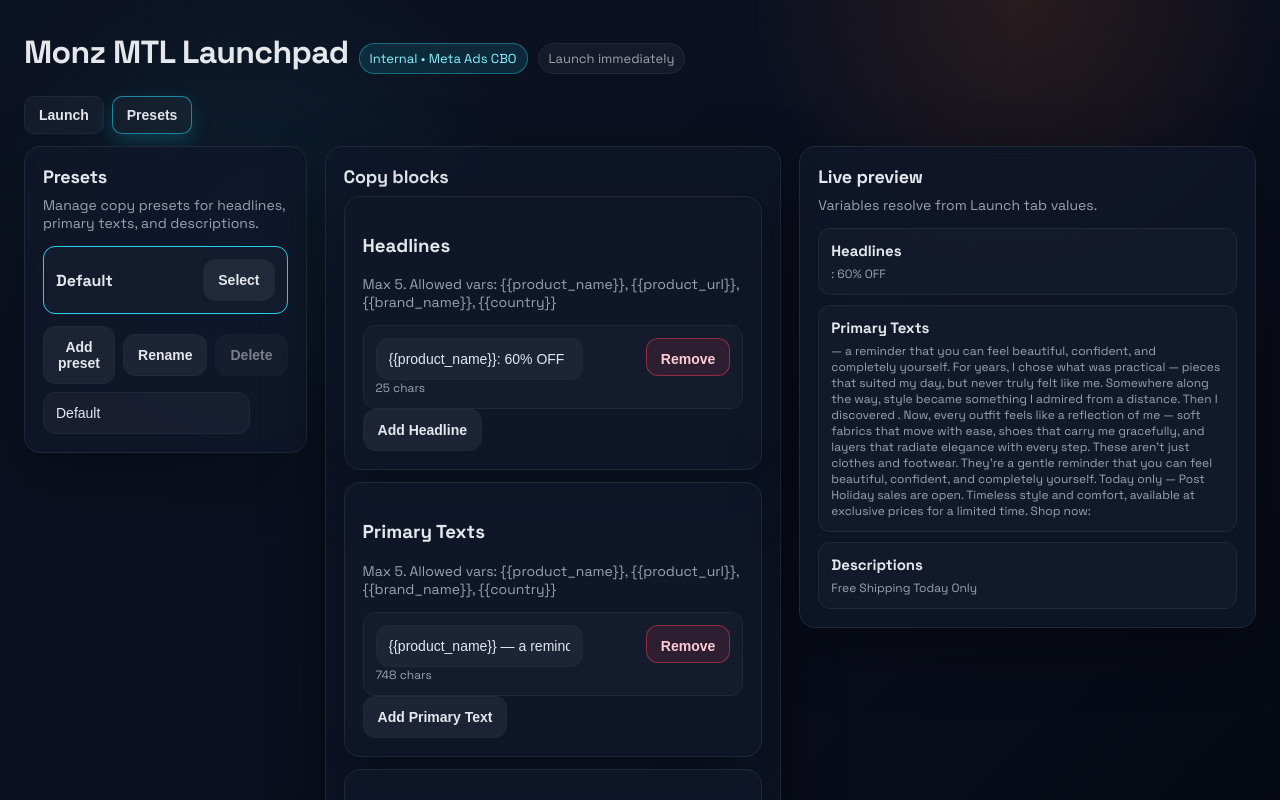
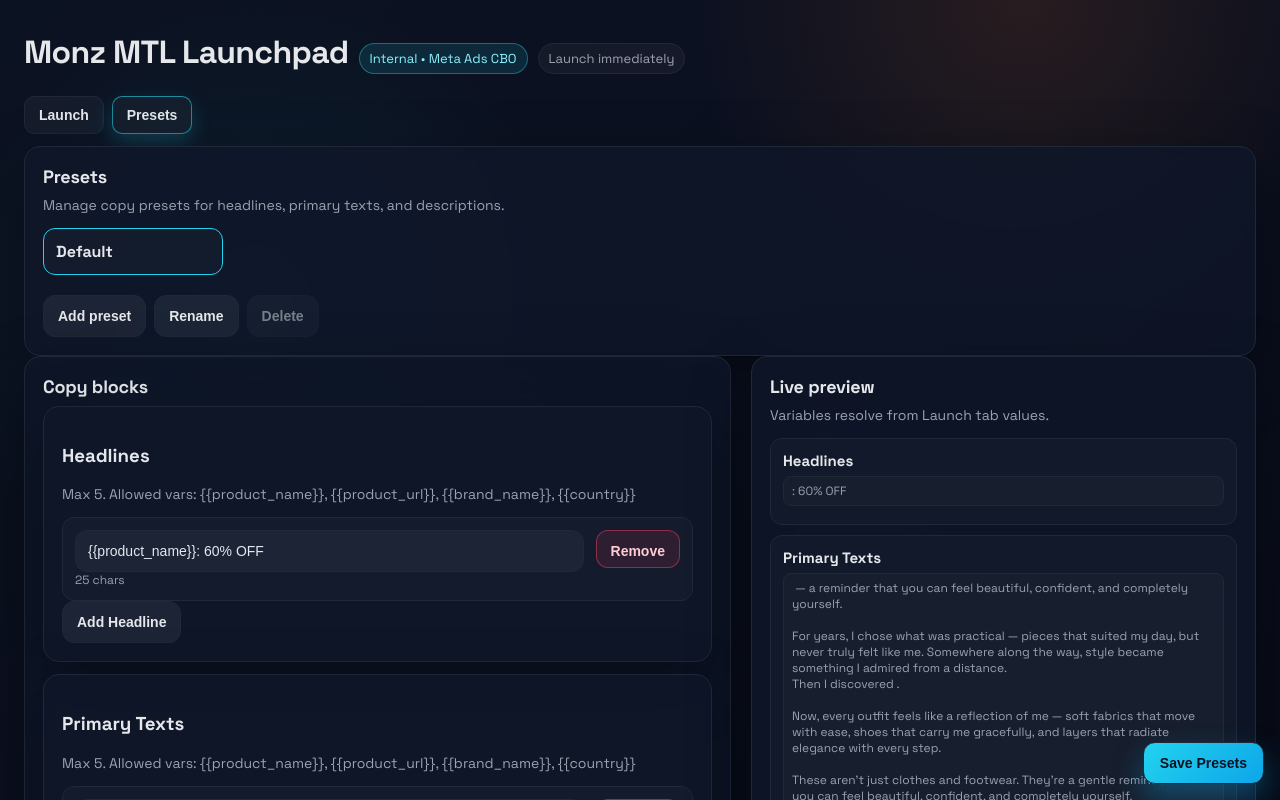
Before and after one commit to voldigotcodes/Monz-MTL-Launchpad, a React (Vite) app: page / in a window 1280 px wide. Both pictures are taken after a click on the button "Presets". Shown: the top 800 px of the page. Built offline with nearby package versions, Linux system fonts and the light colour scheme.

Commit message:
Add copy preset UX tweaks and backend carousel copy support

```diff
--- a/src/App.tsx
+++ b/src/App.tsx
@@ -134,13 +134,21 @@ function AppShell() {
 
   function validateCopyPreset(preset: CopyPreset | null): string | null {
     if (!preset) return "No preset selected.";
-    if ((preset.headlines.length > 5) || (preset.primaryTexts.length > 5) || (preset.descriptions.length > 5)) {
+    if (
+      preset.headlines.length > 5 ||
+      preset.primaryTexts.length > 5 ||
+      preset.descriptions.length > 5 ||
+      (preset.carouselHeadlines?.length || 0) > 5 ||
+      (preset.carouselDescriptions?.length || 0) > 5
+    ) {
       return "Preset exceeds copy limits (max 5 per section).";
     }
     const unknowns = [
       ...preset.headlines.flatMap(findUnknownVariables),
       ...preset.primaryTexts.flatMap(findUnknownVariables),
       ...preset.descriptions.flatMap(findUnknownVariables),
+      ...(preset.carouselHeadlines || []).flatMap(findUnknownVariables),
+      ...(preset.carouselDescriptions || []).flatMap(findUnknownVariables),
     ];
     if (unknowns.length) {
       return `Unknown variables: ${Array.from(new Set(unknowns)).join(", ")}`;
@@ -510,25 +518,54 @@ function PresetsTab({ activePreset, launchVars }: PresetsTabProps) {
     useCopyPresets();
 
   const [renameValue, setRenameValue] = useState(activePreset?.name ?? "");
+  const [renaming, setRenaming] = useState(false);
 
   useEffect(() => {
     setRenameValue(activePreset?.name ?? "");
+    setRenaming(false);
   }, [activePresetId]);
 
-  function updateField(field: "headlines" | "primaryTexts" | "descriptions", index: number, value: string) {
+  function updateField(
+    field:
+      | "headlines"
+      | "primaryTexts"
+      | "descriptions"
+      | "carouselPrimaryTexts"
+      | "carouselHeadlines"
+      | "carouselDescriptions",
+    index: number,
+    value: string,
+  ) {
     if (!activePreset) return;
     const next = [...activePreset[field]];
     next[index] = value;
     updatePresetField(activePreset.id, field, next);
   }
 
-  function removeField(field: "headlines" | "primaryTexts" | "descriptions", index: number) {
+  function removeField(
+    field:
+      | "headlines"
+      | "primaryTexts"
+      | "descriptions"
+      | "carouselPrimaryTexts"
+      | "carouselHeadlines"
+      | "carouselDescriptions",
+    index: number,
+  ) {
     if (!activePreset) return;
     const next = activePreset[field].filter((_, i) => i !== index);
     updatePresetField(activePreset.id, field, next);
   }
 
-  function addField(field: "headlines" | "primaryTexts" | "descriptions") {
+  function addField(
+    field:
+      | "headlines"
+      | "primaryTexts"
+      | "descriptions"
+      | "carouselPrimaryTexts"
+      | "carouselHeadlines"
+      | "carouselDescriptions",
+  ) {
     if (!activePreset) return;
     if (activePreset[field].length >= 5) return;
     updatePresetField(activePreset.id, field, [...activePreset[field], ""]);
@@ -536,8 +573,9 @@ function PresetsTab({ activePreset, launchVars }: PresetsTabProps) {
 
 function renderSection(
   title: string,
-    field: "headlines" | "primaryTexts" | "descriptions",
+  field: "headlines" | "primaryTexts" | "descriptions" | "carouselHeadlines" | "carouselDescriptions",
   items: string[],
+  opts?: { multiline?: boolean },
 ) {
   return (
     <div className="card">
@@ -549,11 +587,21 @@ function PresetsTab({ activePreset, launchVars }: PresetsTabProps) {
           return (
             <div key={`${field}-${idx}`} className="list-item" style={{ alignItems: "flex-start" }}>
               <div style={{ flex: 1 }}>
+                  {opts?.multiline ? (
+                    <textarea
+                      className="multiline"
+                      rows={3}
+                      value={text}
+                      onChange={(e) => updateField(field, idx, e.target.value)}
+                      placeholder={`Enter ${title.toLowerCase().slice(0, -1)}`}
+                    />
+                  ) : (
                     <input
                       value={text}
                       onChange={(e) => updateField(field, idx, e.target.value)}
                       placeholder={`Enter ${title.toLowerCase().slice(0, -1)}`}
                     />
+                  )}
               <div className="mini">
                 {text.length} chars {unknowns.length ? `• Unknown: ${unknowns.join(", ")}` : ""}
               </div>
@@ -588,54 +636,83 @@ function PresetsTab({ activePreset, launchVars }: PresetsTabProps) {
 }
 
   return (
-    <div className="grid presets-grid">
+    <div className="presets-layout gap-lg">
       <section className="card">
         <h2>Presets</h2>
         <p className="subdued">Manage copy presets for headlines, primary texts, and descriptions.</p>
-        <div className="list">
+        <div className="list preset-list">
           {presets.map((preset) => (
             <div
               key={preset.id}
               className="list-item"
-              style={{ borderColor: preset.id === activePresetId ? "var(--accent)" : undefined }}
+              style={{
+                borderColor: preset.id === activePresetId ? "var(--accent)" : undefined,
+                cursor: "pointer",
+                minWidth: 180,
+                maxWidth: 220,
+                flex: "0 0 auto",
+              }}
+              onClick={() => setActivePreset(preset.id)}
             >
               <div className="item-meta">
                 <strong>{preset.name}</strong>
               </div>
-              <div className="inline">
-                <button onClick={() => setActivePreset(preset.id)}>Select</button>
-              </div>
             </div>
           ))}
         </div>
-        <div className="inline" style={{ gap: 8, marginTop: 12 }}>
+        <div className="inline" style={{ gap: 8, marginTop: 12, flexWrap: "wrap" }}>
           <button onClick={() => addPreset()}>Add preset</button>
+          {!renaming && (
+            <button onClick={() => setRenaming(true)} disabled={!activePreset}>
+              Rename
+            </button>
+          )}
+          {renaming && (
+            <>
               <button
-            onClick={() => renamePreset(activePresetId, renameValue || "Untitled")}
+                className="primary"
+                onClick={() => {
+                  renamePreset(activePresetId, renameValue || "Untitled");
+                  setRenaming(false);
+                }}
                 disabled={!activePreset}
               >
-            Rename
+                Save
               </button>
+              <button className="danger" onClick={() => setRenaming(false)}>
+                Cancel
+              </button>
+              <input
+                style={{ marginTop: 0, maxWidth: 220 }}
+                value={renameValue}
+                onChange={(e) => setRenameValue(e.target.value)}
+                placeholder="Preset name"
+              />
+            </>
+          )}
           <button onClick={() => deletePreset(activePresetId)} disabled={presets.length === 1}>
             Delete
           </button>
         </div>
-        <input
-          style={{ marginTop: 8 }}
-          value={renameValue}
-          onChange={(e) => setRenameValue(e.target.value)}
-          placeholder="Preset name"
-        />
       </section>
 
+      <div className="grid gap-lg" style={{ gridTemplateColumns: "1.4fr 1fr" }}>
         <section className="card">
           <h2>Copy blocks</h2>
           {!activePreset && <div className="mini">No preset selected.</div>}
           {activePreset && (
             <div className="grid" style={{ gridTemplateColumns: "1fr", gap: 12 }}>
               {renderSection("Headlines", "headlines", activePreset.headlines)}
-            {renderSection("Primary Texts", "primaryTexts", activePreset.primaryTexts)}
+              {renderSection("Primary Texts", "primaryTexts", activePreset.primaryTexts, { multiline: true })}
               {renderSection("Descriptions", "descriptions", activePreset.descriptions)}
+              <div className="grid" style={{ gridTemplateColumns: "1fr 1fr", gap: 10 }}>
+                {renderSection("Carousel Card Headlines", "carouselHeadlines", activePreset.carouselHeadlines || [])}
+                {renderSection(
+                  "Carousel Card Descriptions",
+                  "carouselDescriptions",
+                  activePreset.carouselDescriptions || [],
+                )}
+              </div>
             </div>
           )}
         </section>
@@ -649,7 +726,7 @@ function PresetsTab({ activePreset, launchVars }: PresetsTabProps) {
               <div className="preview-row">
                 <h4>Headlines</h4>
                 {resolvedPreview(activePreset.headlines).map((h, idx) => (
-                <div key={`h-${idx}`} className="mini" style={{ color: h.error ? "#f97316" : undefined }}>
+                  <div key={`h-${idx}`} className="mini block-line" style={{ color: h.error ? "#f97316" : undefined }}>
                     {h.text} {h.error ? `(${h.error})` : ""}
                   </div>
                 ))}
@@ -657,7 +734,7 @@ function PresetsTab({ activePreset, launchVars }: PresetsTabProps) {
               <div className="preview-row">
                 <h4>Primary Texts</h4>
                 {resolvedPreview(activePreset.primaryTexts).map((h, idx) => (
-                <div key={`p-${idx}`} className="mini" style={{ color: h.error ? "#f97316" : undefined }}>
+                  <div key={`p-${idx}`} className="mini block-line" style={{ color: h.error ? "#f97316" : undefined, whiteSpace: "pre-wrap" }}>
                     {h.text} {h.error ? `(${h.error})` : ""}
                   </div>
                 ))}
@@ -665,7 +742,22 @@ function PresetsTab({ activePreset, launchVars }: PresetsTabProps) {
               <div className="preview-row">
                 <h4>Descriptions</h4>
                 {resolvedPreview(activePreset.descriptions).map((h, idx) => (
-                <div key={`d-${idx}`} className="mini" style={{ color: h.error ? "#f97316" : undefined }}>
+                  <div key={`d-${idx}`} className="mini block-line" style={{ color: h.error ? "#f97316" : undefined }}>
+                    {h.text} {h.error ? `(${h.error})` : ""}
+                  </div>
+                ))}
+              </div>
+              <div className="preview-row">
+                <h4>Carousel Cards</h4>
+                <div className="mini">Headlines</div>
+                {resolvedPreview(activePreset.carouselHeadlines || []).map((h, idx) => (
+                  <div key={`ch-${idx}`} className="mini block-line" style={{ color: h.error ? "#f97316" : undefined }}>
+                    {h.text} {h.error ? `(${h.error})` : ""}
+                  </div>
+                ))}
+                <div className="mini" style={{ marginTop: 6 }}>Descriptions</div>
+                {resolvedPreview(activePreset.carouselDescriptions || []).map((h, idx) => (
+                  <div key={`cd-${idx}`} className="mini block-line" style={{ color: h.error ? "#f97316" : undefined }}>
                     {h.text} {h.error ? `(${h.error})` : ""}
                   </div>
                 ))}
@@ -674,5 +766,9 @@ function PresetsTab({ activePreset, launchVars }: PresetsTabProps) {
           )}
         </section>
       </div>
+      <button className="floating-save" onClick={() => saveCopyPresets(copyCtx.presets)}>
+        Save Presets
+      </button>
+    </div>
   );
 }
--- a/src/context/CopyPresetsContext.tsx
+++ b/src/context/CopyPresetsContext.tsx
@@ -30,6 +30,8 @@ const defaultPreset: CopyPreset = {
       "Shop now: {{product_url}}",
   ],
   descriptions: ["Free Shipping Today Only"],
+  carouselHeadlines: [],
+  carouselDescriptions: [],
 };
 
 export function CopyPresetProvider({ children }: { children: React.ReactNode }) {
@@ -72,11 +74,12 @@ export function CopyPresetProvider({ children }: { children: React.ReactNode })
       },
       deletePreset: (id) => {
         if (presets.length === 1) return;
-        setPresets((prev) => prev.filter((p) => p.id !== id));
-        if (activePresetId === id) {
-          const next = presets.find((p) => p.id !== id);
-          if (next) setActivePresetId(next.id);
-        }
+        setPresets((prev) => {
+          const nextList = prev.filter((p) => p.id !== id);
+          const nextActive = nextList[nextList.length - 1];
+          setActivePresetId(nextActive ? nextActive.id : defaultPreset.id);
+          return nextList;
+        });
       },
       updatePresetField: (id, field, value) => {
         setPresets((prev) => prev.map((p) => (p.id === id ? { ...p, [field]: value } : p)));
--- a/src/styles.css
+++ b/src/styles.css
@@ -79,8 +79,8 @@ p.lede {
   align-items: start;
 }
 
-.presets-grid {
-  grid-template-columns: 0.6fr 1.1fr 1.1fr;
+.gap-lg {
+  gap: 20px;
 }
 
 .card {
@@ -128,6 +128,7 @@ textarea {
   color: #e2e8f0;
   font-size: 14px;
   transition: border-color 0.15s ease, box-shadow 0.15s ease;
+  width: 100%;
 }
 
 input:focus,
@@ -136,6 +137,19 @@ textarea:focus {
   outline: none;
   border-color: var(--accent);
   box-shadow: 0 0 0 3px var(--glow);
+}
+
+.multiline {
+  min-height: 80px;
+  resize: vertical;
+}
+
+.block-line {
+  padding: 6px 8px;
+  border: 1px solid var(--stroke);
+  border-radius: 8px;
+  margin-bottom: 6px;
+  background: rgba(255, 255, 255, 0.02);
 }
 
 .inline {
@@ -280,6 +294,15 @@ button:disabled {
   align-items: center;
 }
 
+.preset-list {
+  display: flex;
+  flex-direction: row;
+  gap: 10px;
+  flex-wrap: nowrap;
+  overflow-x: auto;
+  padding-bottom: 8px;
+}
+
 .toggle {
   position: relative;
   width: 54px;
@@ -359,6 +382,20 @@ button:disabled {
   box-shadow: 0 8px 20px rgba(34, 211, 238, 0.2);
 }
 
+.floating-save {
+  position: fixed;
+  bottom: 16px;
+  right: 16px;
+  z-index: 20;
+  padding: 12px 16px;
+  border-radius: 12px;
+  border: 1px solid var(--stroke);
+  background: linear-gradient(135deg, var(--accent), #0ea5e9);
+  color: #0b1221;
+  font-weight: 700;
+  box-shadow: 0 14px 30px rgba(14, 165, 233, 0.35);
+}
+
 @media (max-width: 1080px) {
   .grid {
     grid-template-columns: 1fr;
--- a/src/types.ts
+++ b/src/types.ts
@@ -18,6 +18,8 @@ export type CopyPreset = {
   headlines: string[];
   primaryTexts: string[];
   descriptions: string[];
+  carouselHeadlines?: string[];
+  carouselDescriptions?: string[];
 };
 
 export type PreviewAdset = {
```
Also changed, not shown: 2 other files (tests, documents, lock files or other folders). Lines whose indentation alone changed are shown as unchanged.
